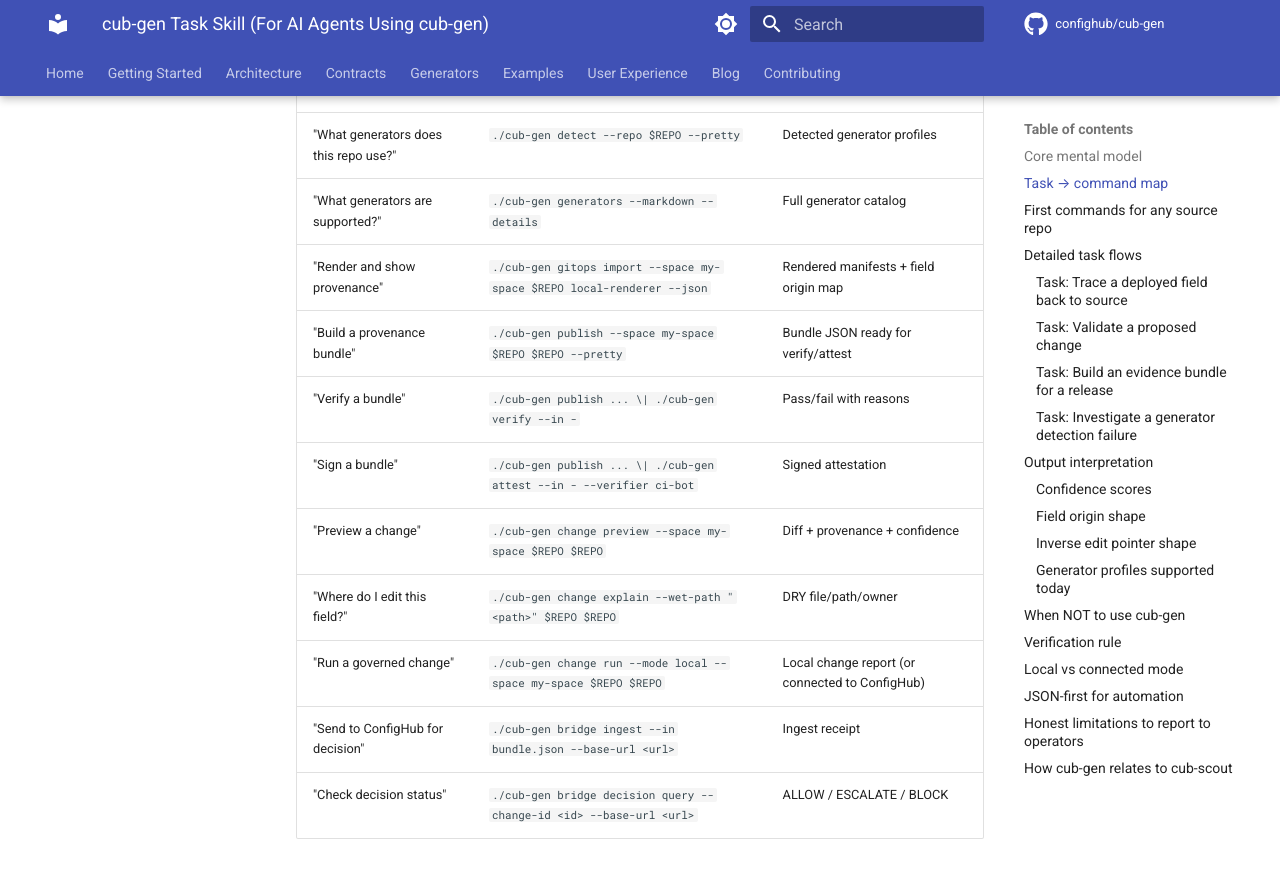
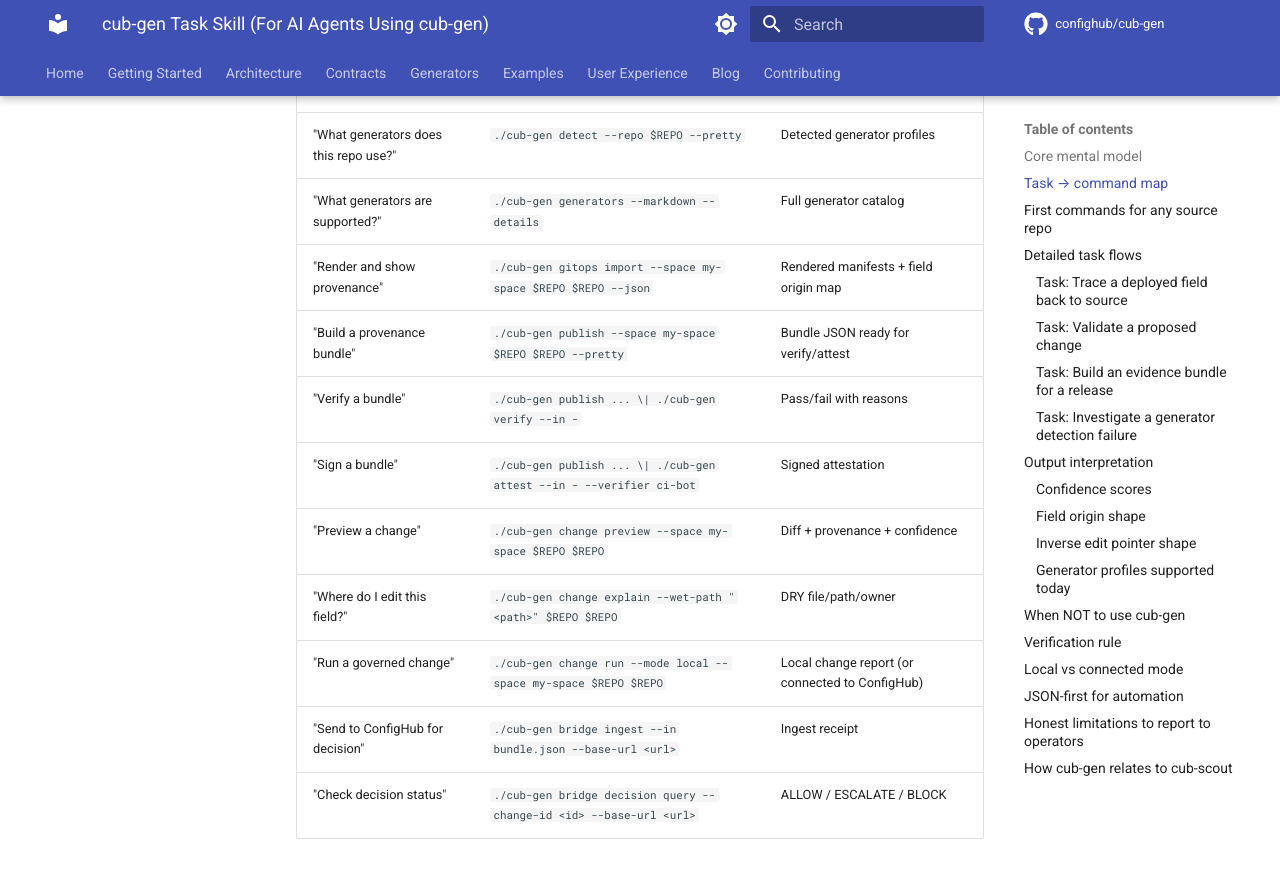
Before and after one commit to confighub/cub-gen, an MkDocs documentation site: the page built from docs/ai/cub-gen-tasks.md, in a window 1280 px wide and 900 px high, scrolled down 768 px. Shown: the top 878 px of the window. Built offline with MkDocs 1.6.1 and Material for MkDocs 9.7.7, drawn with Linux system fonts in a browser that asks for light colours; comment, search, counter and statistics services are not loaded.

Commit message:
cli: fix help examples and gitops usage text

````diff
--- a/docs/ai/cub-gen-tasks.md
+++ b/docs/ai/cub-gen-tasks.md
@@ -27,7 +27,7 @@ When the operator asks... | Run this | What you get
 ---|---|---
 "What generators does this repo use?" | `./cub-gen detect --repo $REPO --pretty` | Detected generator profiles
 "What generators are supported?" | `./cub-gen generators --markdown --details` | Full generator catalog
-"Render and show provenance" | `./cub-gen gitops import --space my-space $REPO local-renderer --json` | Rendered manifests + field origin map
+"Render and show provenance" | `./cub-gen gitops import --space my-space $REPO $REPO --json` | Rendered manifests + field origin map
 "Build a provenance bundle" | `./cub-gen publish --space my-space $REPO $REPO --pretty` | Bundle JSON ready for verify/attest
 "Verify a bundle" | `./cub-gen publish ... \| ./cub-gen verify --in -` | Pass/fail with reasons
 "Sign a bundle" | `./cub-gen publish ... \| ./cub-gen attest --in - --verifier ci-bot` | Signed attestation
@@ -206,7 +206,7 @@ output when the result will be parsed:
 ```bash
 ./cub-gen detect --repo $REPO --pretty
 ./cub-gen generators --json --details
-./cub-gen gitops import --space my-space $REPO local-renderer --json
+./cub-gen gitops import --space my-space $REPO $REPO --json
 ./cub-gen publish --space my-space $REPO $REPO --pretty
 ./cub-gen change preview --space my-space $REPO $REPO --json
 ./cub-gen change explain --space my-space --wet-path "<path>" $REPO $REPO --json
````
Also changed, not shown: 3 other files.
